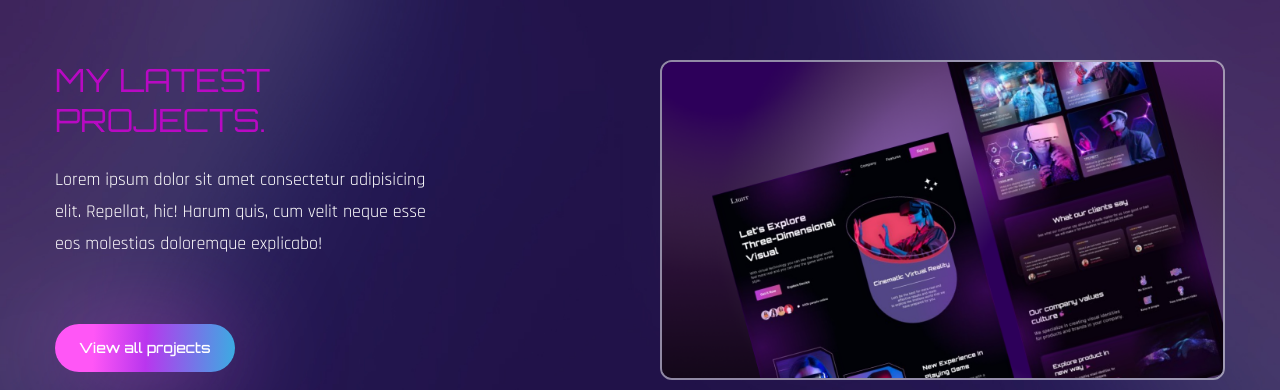
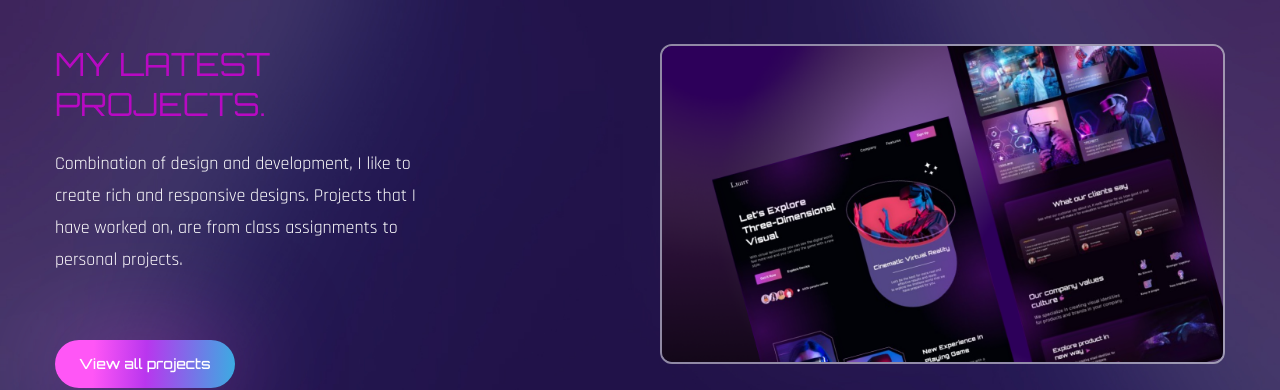
Before and after one commit to ilike3p/Tailwind-Portfolio, a React (Create React App) app in the folder my-app/: page / in a window 1280 px wide. Shown: the part 2336-2726 px from the top of the page. Built offline with nearby package versions, Linux system fonts and the light colour scheme; a web font is replaced by a local one.

Commit message:
update projects

```diff
--- a/my-app/src/components/Work.js
+++ b/my-app/src/components/Work.js
@@ -27,9 +27,8 @@ const Work = () => {
                 Projects.
               </h2>
               <p className='max-w-sm mb-16'>
-                Lorem ipsum dolor sit amet consectetur adipisicing elit.
-                Repellat, hic! Harum quis, cum velit neque esse eos molestias
-                doloremque explicabo!
+                Combination of design and development, I like to create rich and responsive designs.
+                Projects that I have worked on, are from class assignments to personal projects.
               </p>
               <button className='btn btn-sm'>View all projects</button>
             </div>
```
